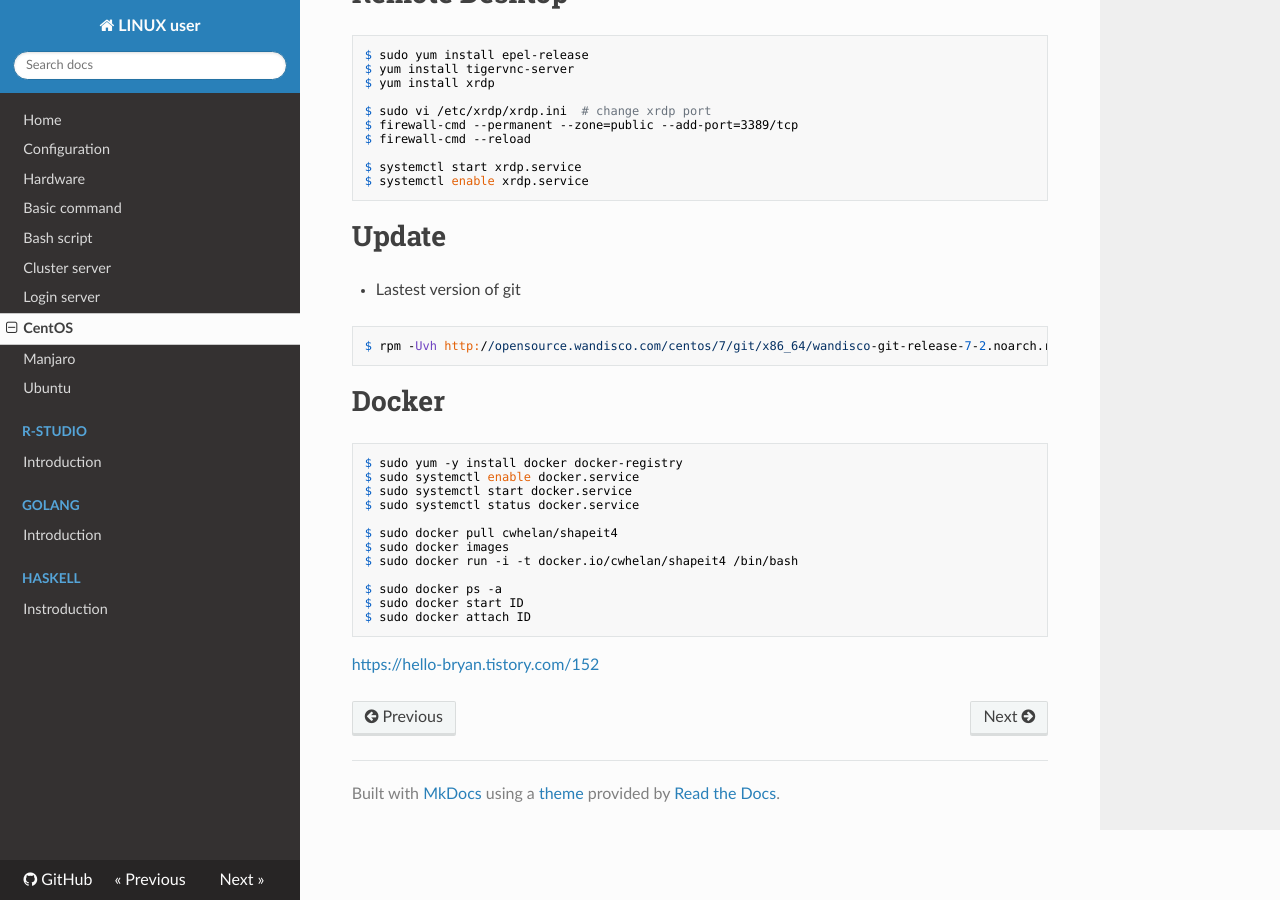
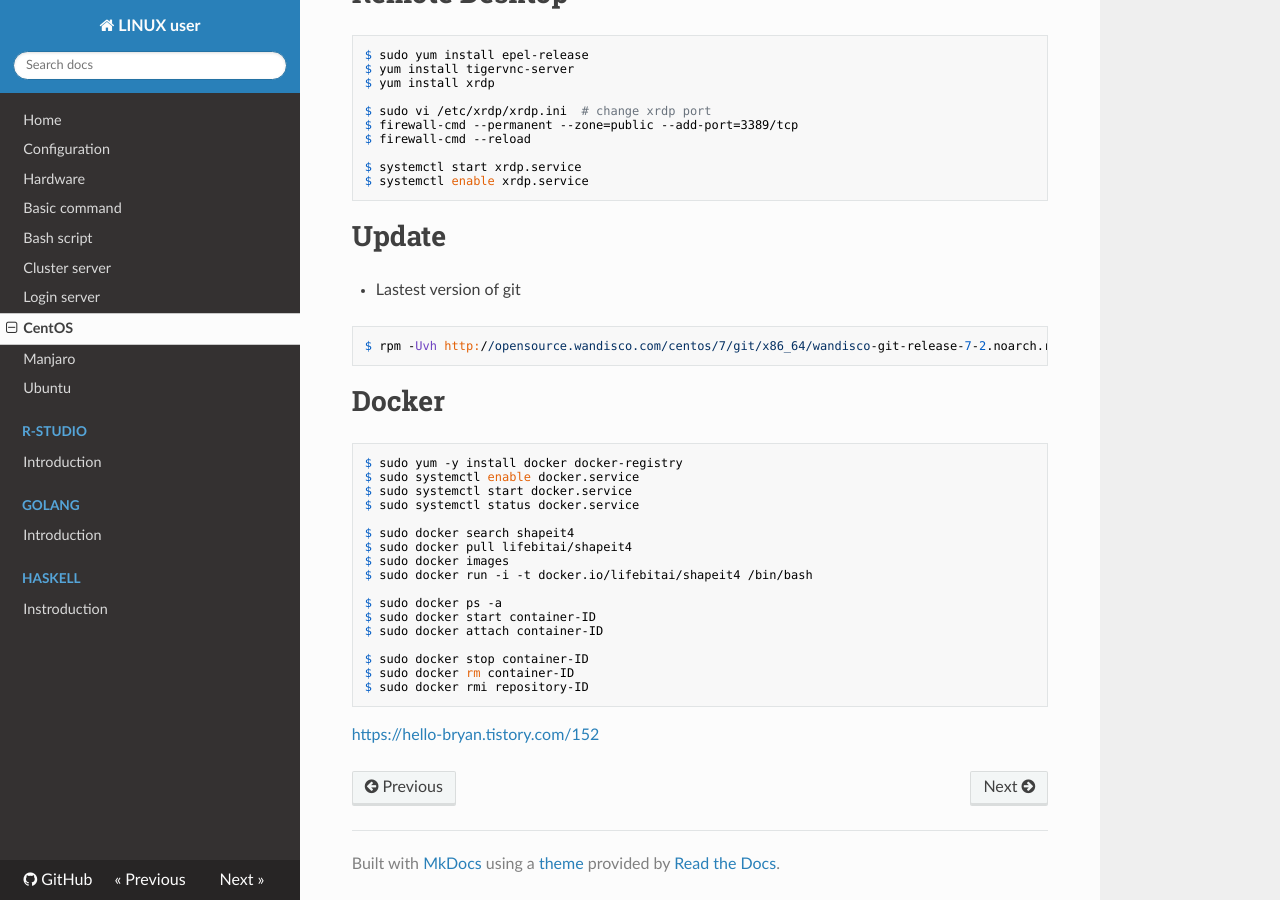
Before and after one commit to WonyoungCho/LINUX, an MkDocs documentation site: the page built from docs/centos_conf.md, in a window 1280 px wide and 900 px high, scrolled down 2072 px. Built offline with MkDocs 1.6.1, drawn with Linux system fonts in a browser that asks for light colours; nearby versions of some CDN libraries; old or Windows-style settings are respelled for this version of MkDocs.

Commit message:
Update centos_conf.md

````diff
--- a/docs/centos_conf.md
+++ b/docs/centos_conf.md
@@ -127,12 +127,17 @@ $ sudo systemctl enable docker.service
 $ sudo systemctl start docker.service
 $ sudo systemctl status docker.service
 
-$ sudo docker pull cwhelan/shapeit4
+$ sudo docker search shapeit4
+$ sudo docker pull lifebitai/shapeit4
 $ sudo docker images
-$ sudo docker run -i -t docker.io/cwhelan/shapeit4 /bin/bash
+$ sudo docker run -i -t docker.io/lifebitai/shapeit4 /bin/bash
 
 $ sudo docker ps -a
-$ sudo docker start ID
-$ sudo docker attach ID
+$ sudo docker start container-ID
+$ sudo docker attach container-ID
+
+$ sudo docker stop container-ID
+$ sudo docker rm container-ID
+$ sudo docker rmi repository-ID
 ```
 <https://hello-bryan.tistory.com/152>
````
